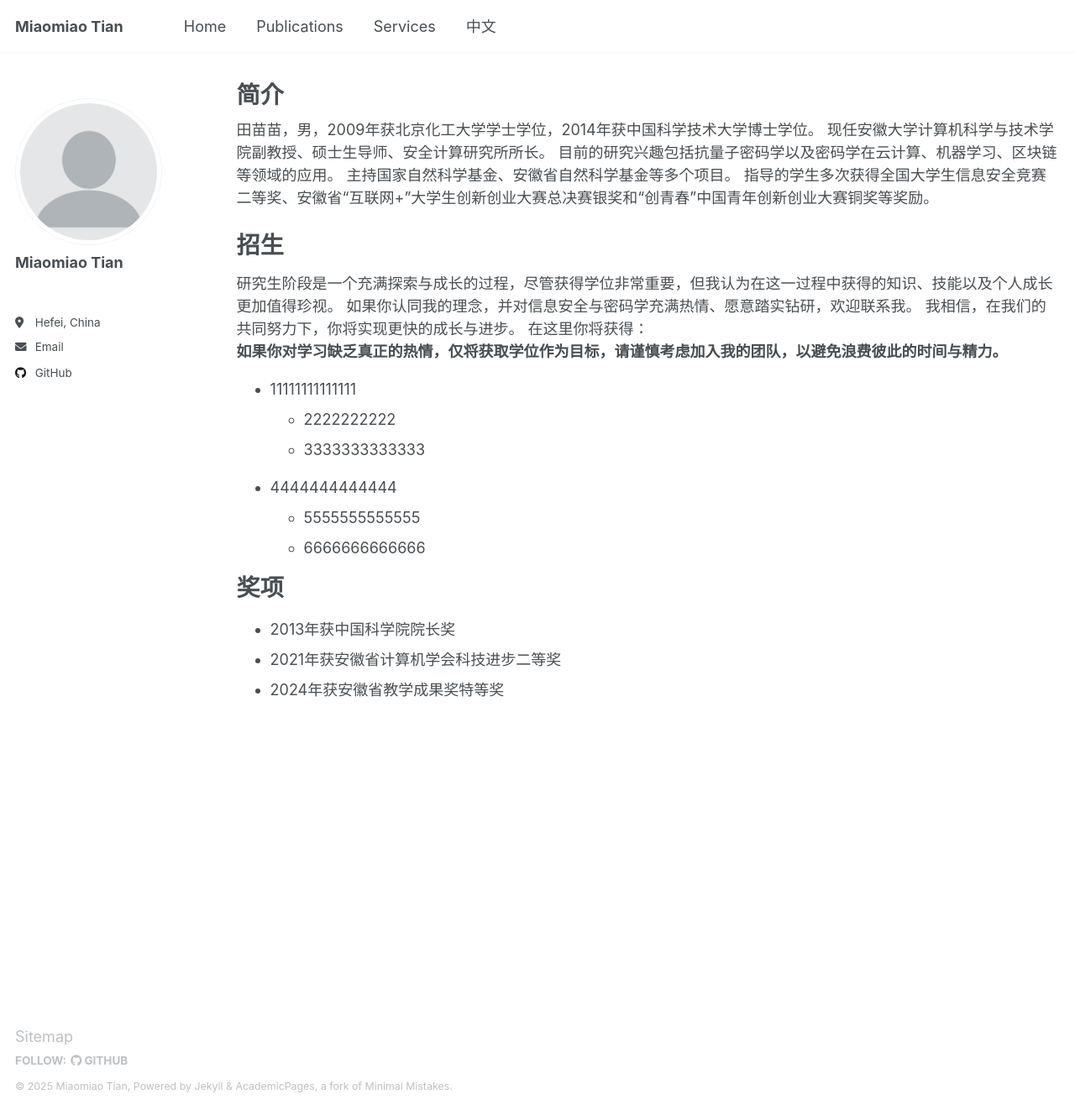
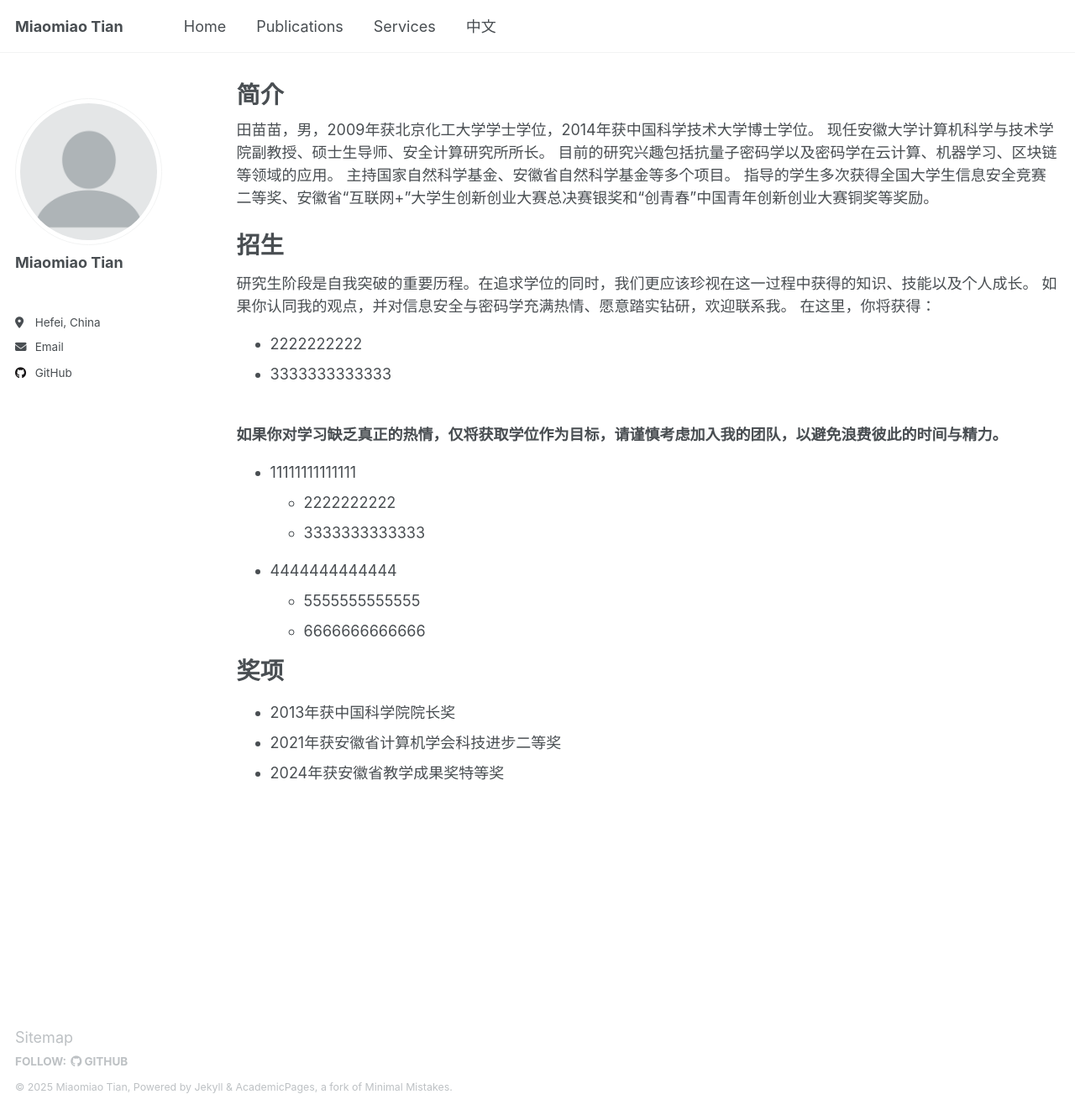
Before and after one commit to dmtian/dmtian.github.io, a Jekyll site: the page built from _pages/chinese.html, in a window 1280 px wide and 1322 px high. Shown: the whole window at 84% size. Built offline with Jekyll 4.4.1, drawn with Linux system fonts in a browser that asks for light colours.

Commit message:
Update chinese.html

```diff
--- a/_pages/chinese.html
+++ b/_pages/chinese.html
@@ -14,10 +14,13 @@ author_profile: true
 <br>
 <br>
 <h1>招生</h1>
-研究生阶段是一个充满探索与成长的过程，尽管获得学位非常重要，但我认为在这一过程中获得的知识、技能以及个人成长更加值得珍视。
-如果你认同我的理念，并对信息安全与密码学充满热情、愿意踏实钻研，欢迎联系我。
-我相信，在我们的共同努力下，你将实现更快的成长与进步。
-在这里你将获得：
+研究生阶段是自我突破的重要历程。在追求学位的同时，我们更应该珍视在这一过程中获得的知识、技能以及个人成长。
+如果你认同我的观点，并对信息安全与密码学充满热情、愿意踏实钻研，欢迎联系我。
+在这里，你将获得：
+<ul>
+ <li>2222222222</li>
+ <li>3333333333333</li>
+</ul>
 <br>
 <b>如果你对学习缺乏真正的热情，仅将获取学位作为目标，请谨慎考虑加入我的团队，以避免浪费彼此的时间与精力。</b>
 
```
